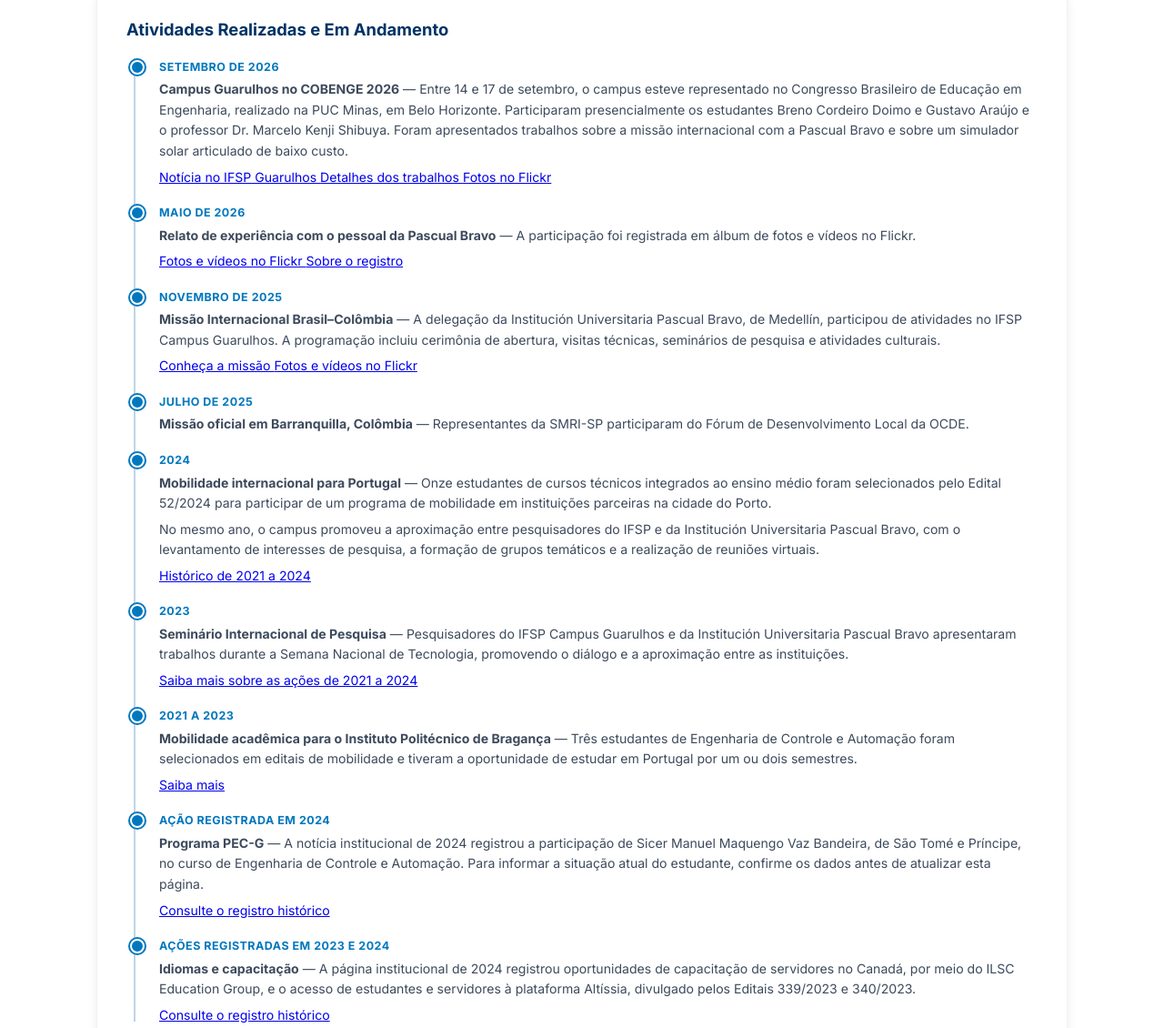
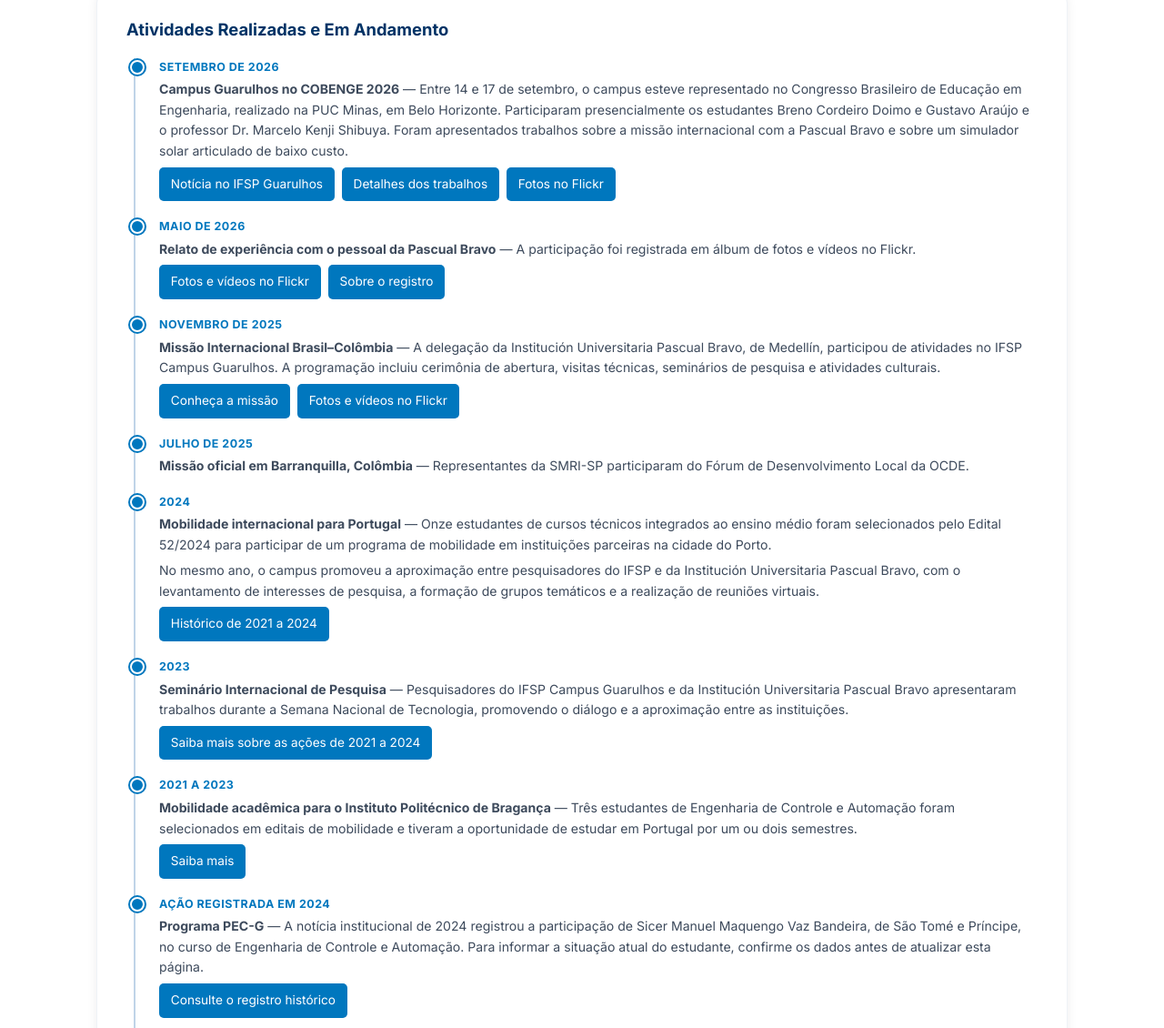
Before and after one commit to ahand60/acoesINTL, a plain HTML site: page index.html in a window 1280 px wide. Shown: the part 1014-2144 px from the top of the page at 91% size. Drawn offline with Linux system fonts and the light colour scheme.

Commit message:
Update main.css
acrecentei os 3 ultimos

```diff
--- a/main.css
+++ b/main.css
@@ -475,3 +475,28 @@
     .ri-card-full ul { grid-template-columns: 1fr; }
     .ri-grid { grid-template-columns: 1fr; }
   }
+
+
+
+.ri-links {
+  display: flex;
+  flex-wrap: wrap;
+  gap: 0.5rem;
+  margin-top: 0.8rem;
+}
+
+.ri-button {
+  display: inline-block;
+  padding: 0.5rem 0.8rem;
+  border-radius: 5px;
+  background-color: #0077be;
+  color: #ffffff !important;
+  font-size: 0.85rem;
+  text-decoration: none;
+}
+
+.ri-button:hover,
+.ri-button:focus {
+  background-color: #005b91;
+  text-decoration: underline;
+}
```
